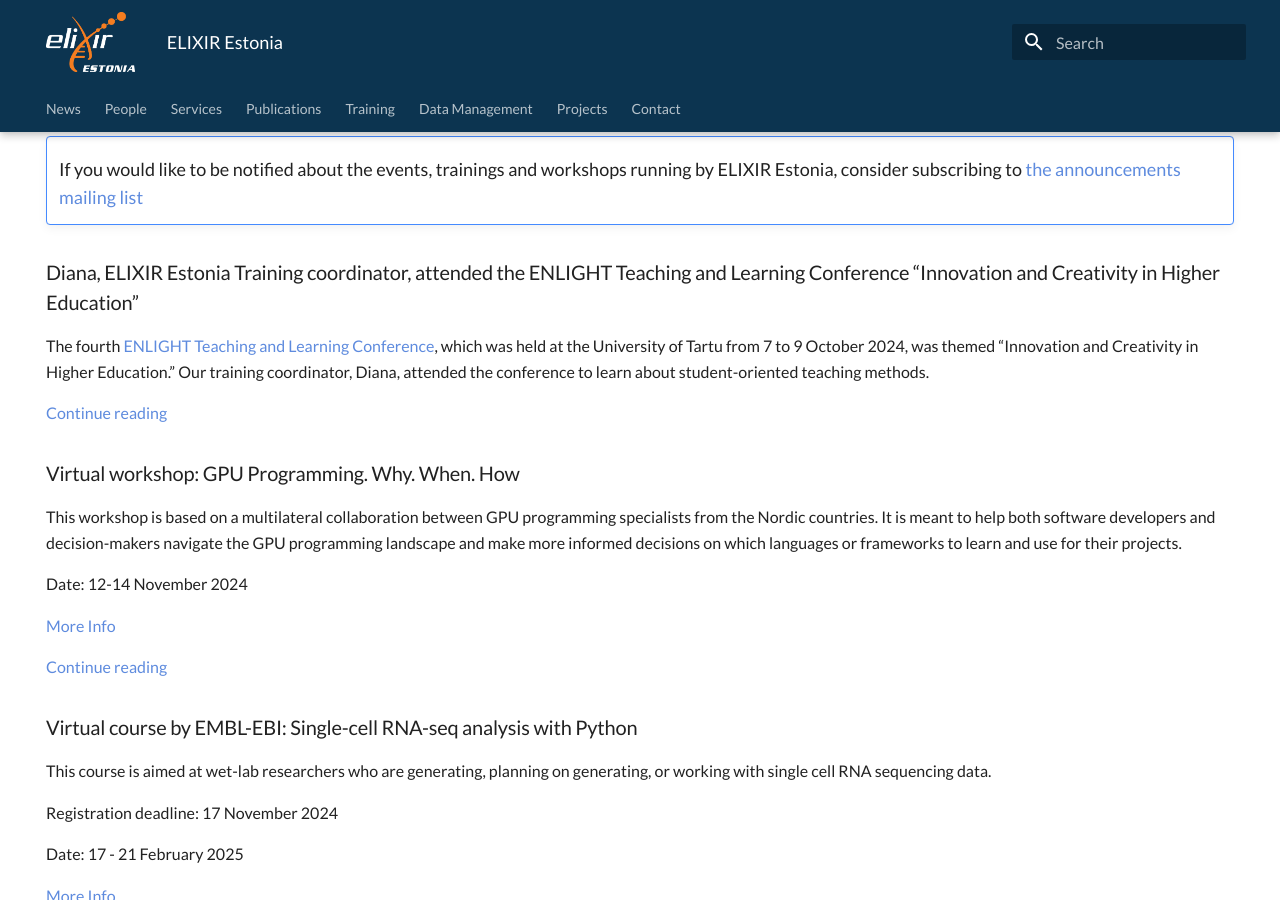
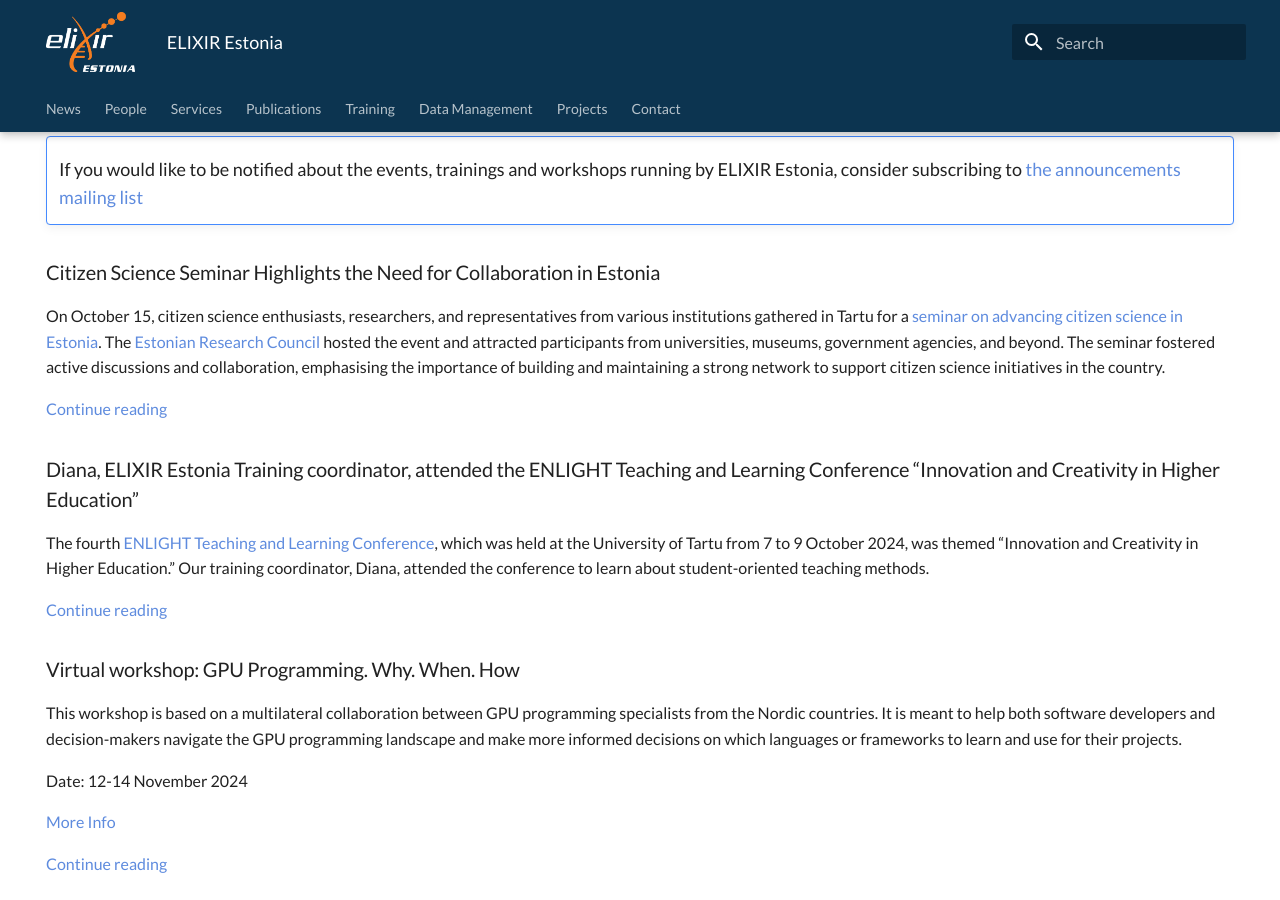
Before and after one commit to ELIXIREstonia/elixirestonia.github.io, an MkDocs documentation site: the page built from content/index.md, in a window 1280 px wide and 900 px high, scrolled down 660 px. Built offline with MkDocs 1.6.1 and Material for MkDocs 9.7.7, drawn with Linux system fonts in a browser that asks for light colours.

Commit message:
Update index.md
Added the Citizen Science News to the front page.

```diff
--- a/content/index.md
+++ b/content/index.md
@@ -47,6 +47,13 @@
     If you would like to be notified about the events, trainings and workshops
     running by ELIXIR Estonia, consider subscribing to [the announcements mailing
     list](https://lists.ut.ee/wws/subscribe/elixir.news?previous_action=edit_list_request)
+
+### Citizen Science Seminar Highlights the Need for Collaboration in Estonia
+
+On October 15, citizen science enthusiasts, researchers, and representatives from various institutions gathered in Tartu for a [seminar on advancing citizen science in Estonia](https://miks.ee/harrastusteadus/). The [Estonian Research Council](https://etag.ee/) hosted the event and attracted participants from universities, museums, government agencies, and beyond. The seminar fostered active discussions and collaboration, emphasising the importance of building and maintaining a strong network to support citizen science initiatives in the country.
+
+[Continue reading](news/posts/2024/CS_Seminar.md)
+
 
 ### Diana, ELIXIR Estonia Training coordinator, attended the ENLIGHT Teaching and Learning Conference “Innovation and Creativity in Higher Education”
 
```
